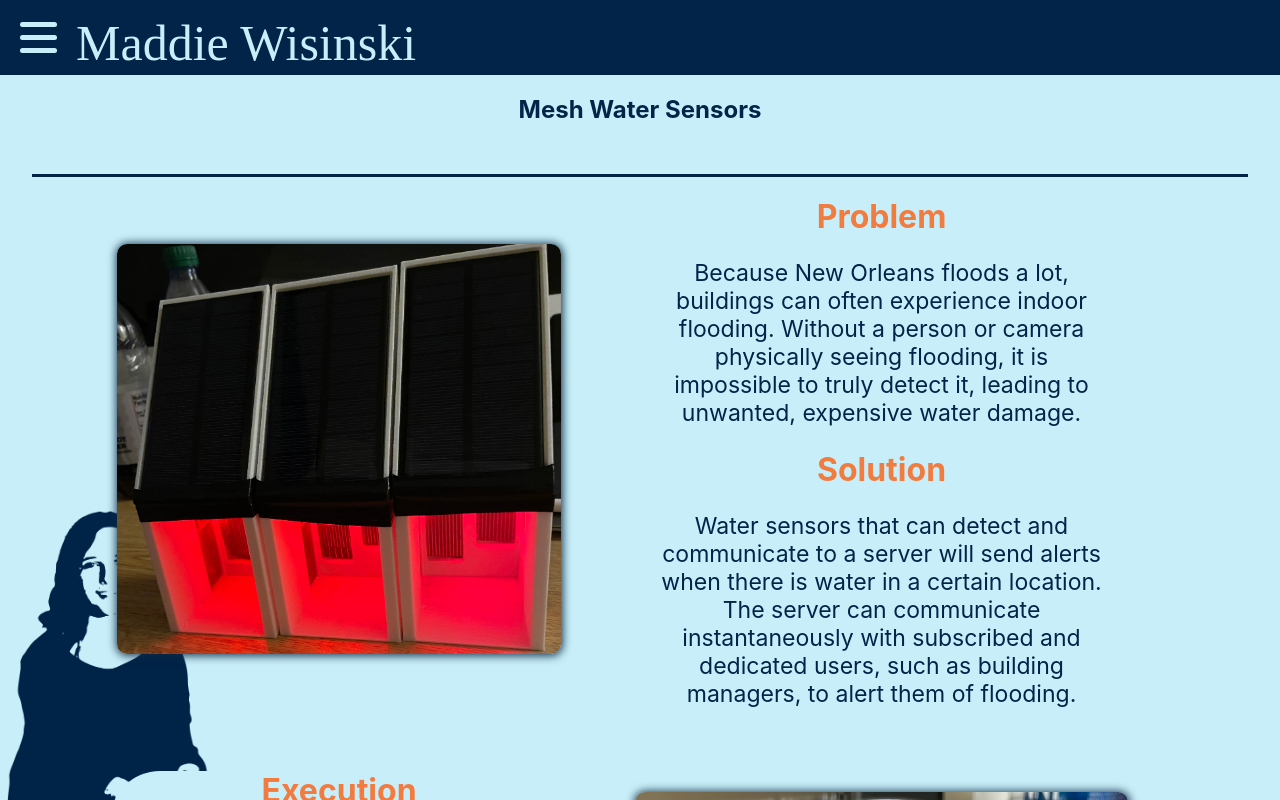
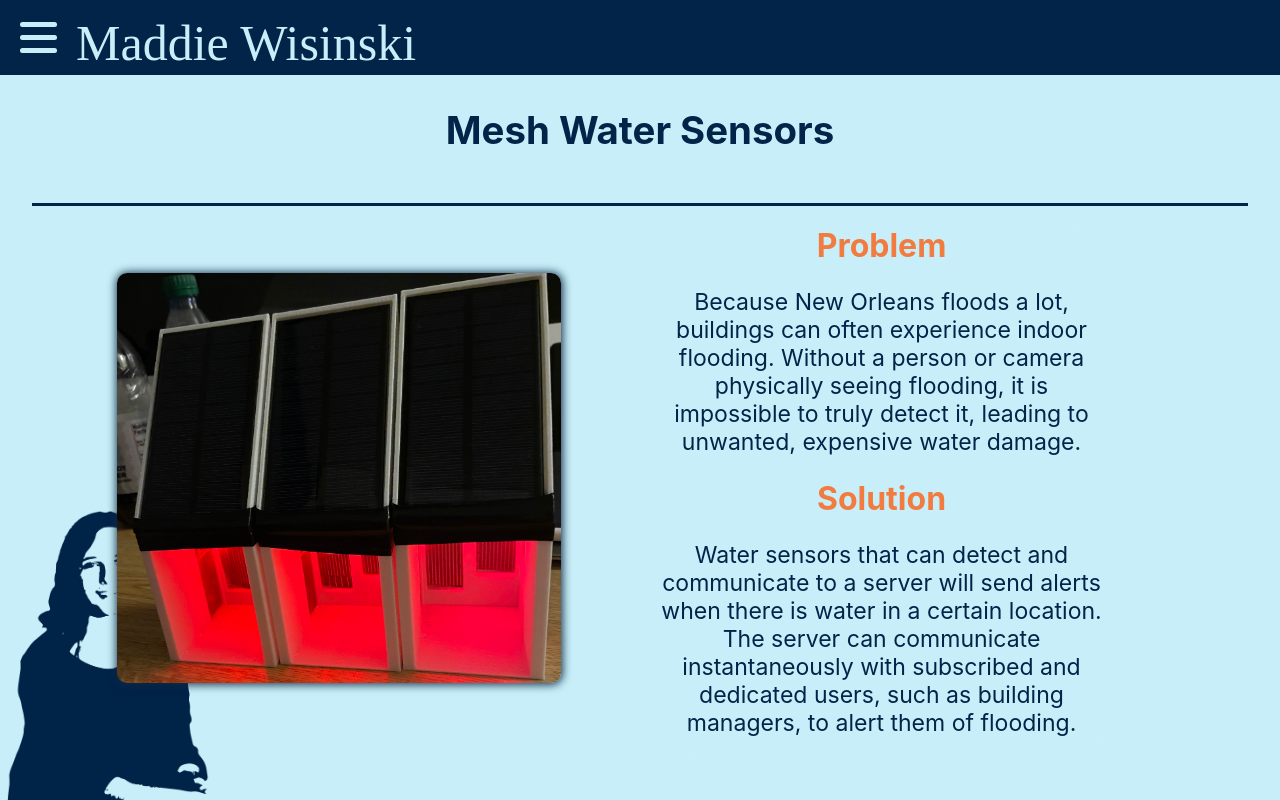
Before and after one commit to MadBeignet/Portfolio, a React (Create React App) app: page /current-water-sensors in a window 1280 px wide. Shown: the top 800 px of the page. Built offline with nearby package versions, Linux system fonts and the light colour scheme; a web font is replaced by a local one.

Commit message:
title size change

```diff
--- a/src/NewMainPage/Project.css
+++ b/src/NewMainPage/Project.css
@@ -113,6 +113,11 @@
   margin: 0;
   font-size: min(2.5vw, 40px);
 }
+.page h2 {
+  font-size: min(3vw, 40px);
+  color: var(--whole-text-color);
+  font-weight: bold;
+}
 
 @media (max-width: 750px) {
   .information-grid {
```
